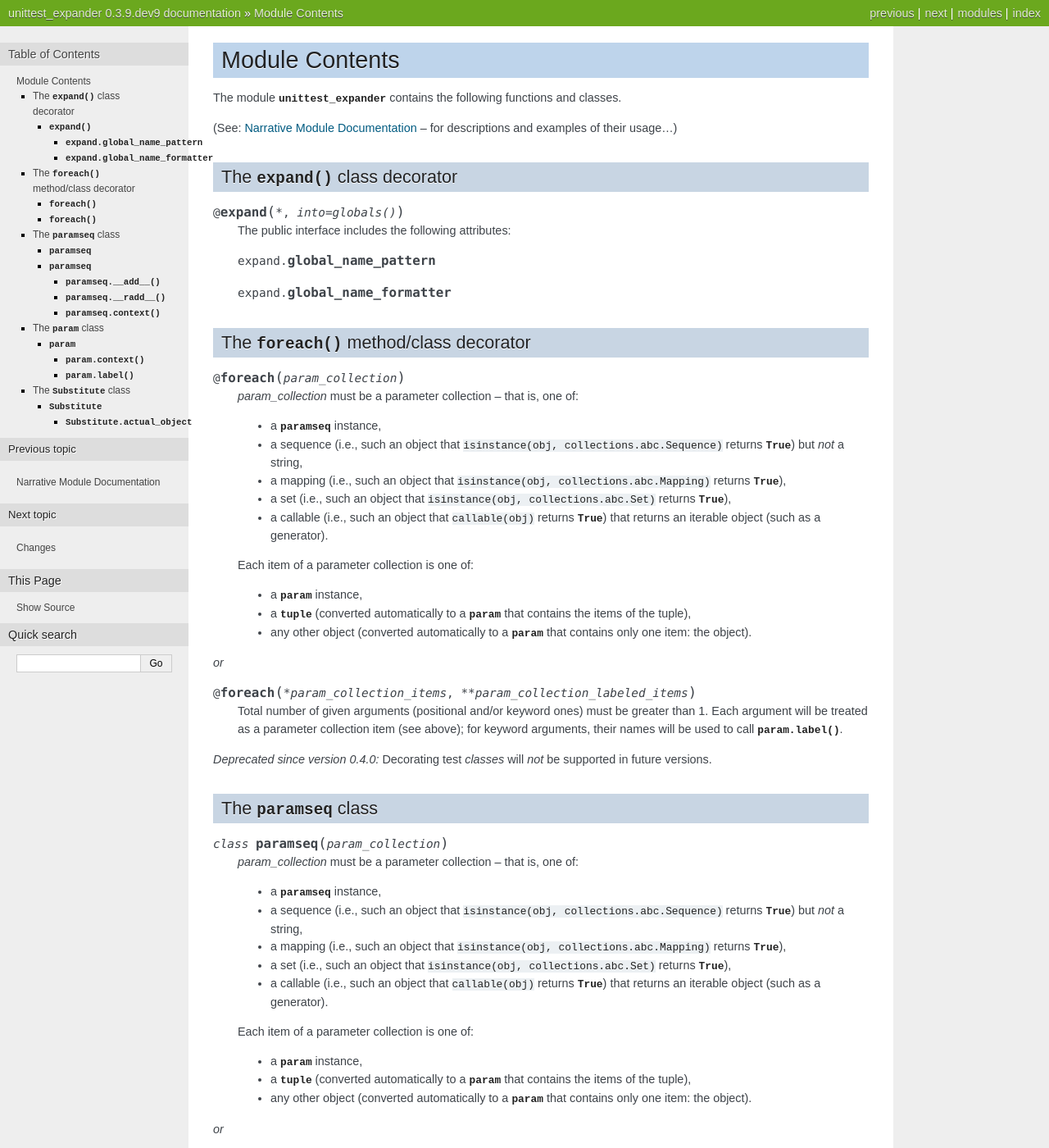
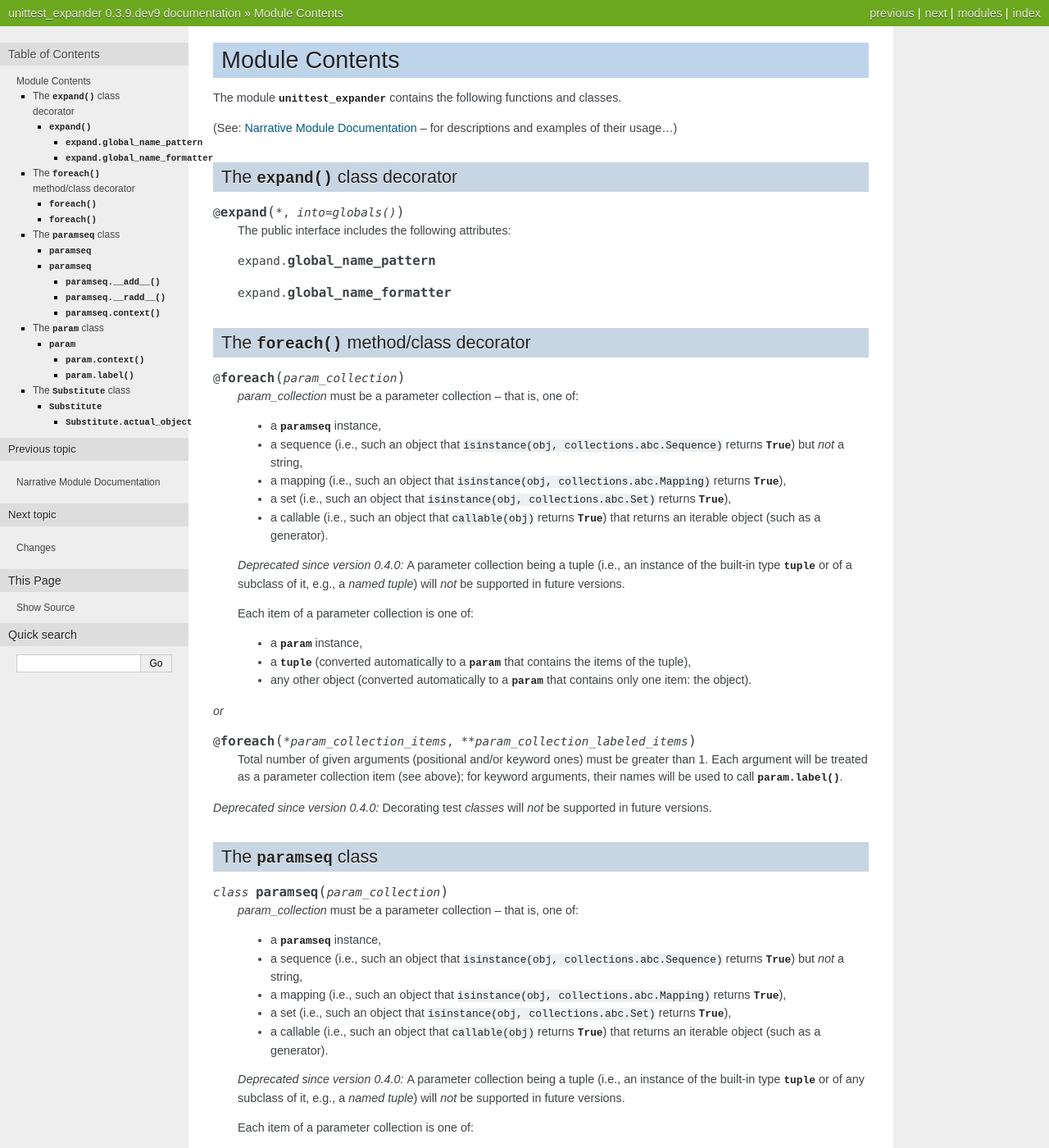
Before and after one commit to zuo/unittest_expander, a Sphinx documentation site: the page built from docs/reference.rst, in a window 1280 px wide and 1400 px high. Shown: the whole window at 82% size. Built offline with Sphinx 7.4.7, drawn with Linux system fonts in a browser that asks for light colours.

Commit message:
Using a tuple as a parameter collection is now deprecated
(whereas use of a tuple as an *item* of a parameter collection is still
perfectly OK!)

```diff
--- a/docs/reference.rst
+++ b/docs/reference.rst
@@ -39,6 +39,11 @@ The :func:`foreach` method/class decorator
    * a callable (i.e., such an object that ``callable(obj)`` returns
      :obj:`True`) that returns an iterable object (such as a generator).
 
+   .. deprecated:: 0.4.0
+      A parameter collection being a tuple (i.e., an instance of the
+      built-in type :class:`tuple` or of a subclass of it, e.g., a
+      *named tuple*) will *not* be supported in future versions.
+
    Each item of a parameter collection is one of:
 
    * a :class:`param` instance,
@@ -76,6 +81,11 @@ The :class:`paramseq` class
      ``isinstance(obj, collections.abc.Set)`` returns :obj:`True`),
    * a callable (i.e., such an object that ``callable(obj)`` returns
      :obj:`True`) that returns an iterable object (such as a generator).
+
+   .. deprecated:: 0.4.0
+      A parameter collection being a tuple (i.e., an instance of the
+      built-in type :class:`tuple` or of any subclass of it, e.g., a
+      *named tuple*) will *not* be supported in future versions.
 
    Each item of a parameter collection is one of:
 
```
Also changed, not shown: CHANGES.rst (+6 -2 lines), unittest_expander.py (+18 -0 lines).
